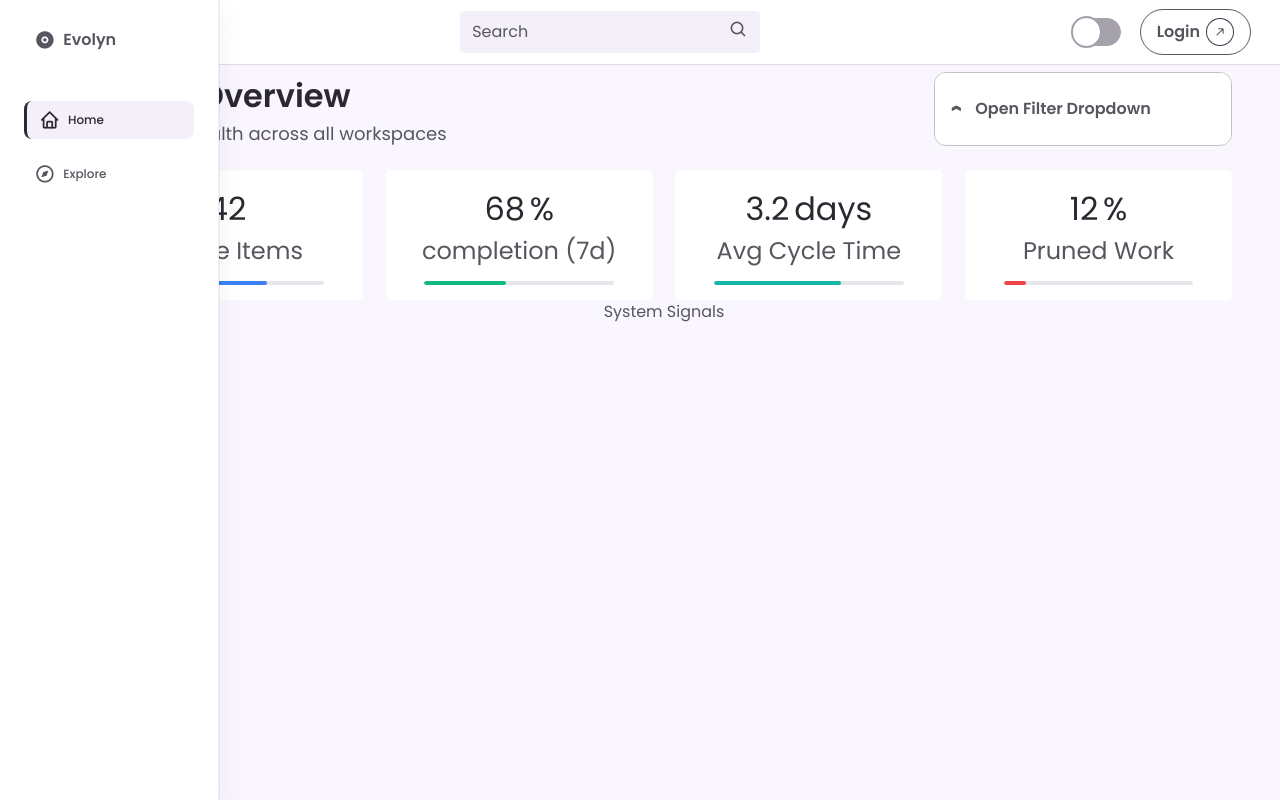
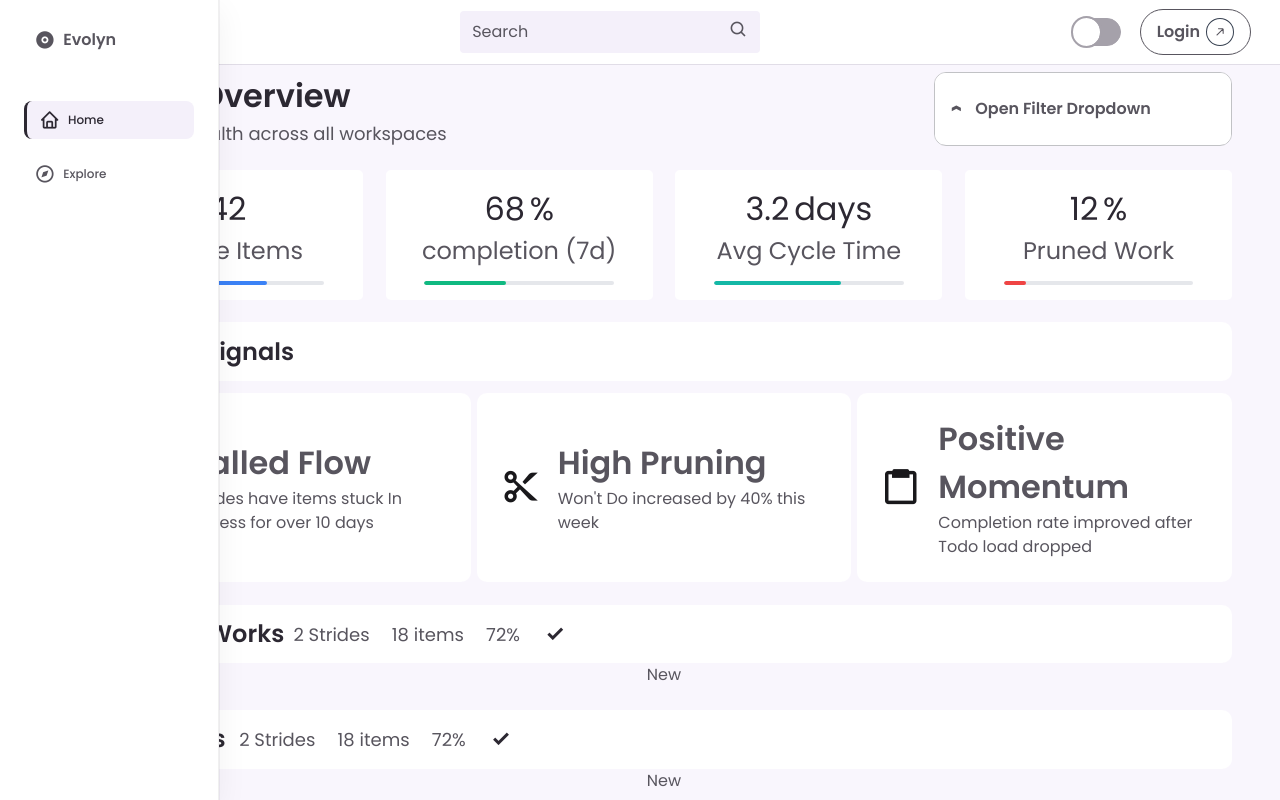
Before and after one commit to ISHariharan/Evolyn, a React (Create React App) app: page /stride/dashboard in a window 1280 px wide. Built offline with nearby package versions, Linux system fonts and the light colour scheme.

Commit message:
Change: StrideDashboard UI Creation

```diff
--- a/src/Pages/StrideDashBoard/StrideDashBoard.scss
+++ b/src/Pages/StrideDashBoard/StrideDashBoard.scss
@@ -173,6 +173,73 @@
     transition: width 0.4s ease;
 }
 
+.stridedashboard-table-header{
+  margin-top: 2%;
+}
+
+.stridebashboard-workspace-header-container,
+.stridedashboard-system-signals-header{
+  background-color : var(--container-color);
+  border-radius: 10px;
+  display: flex;
+  gap: 2%;
+  justify-content: left;
+  align-items: center;
+  font-size: 24px;
+  font-weight: bolder;
+  color : var(--first-color);
+  padding: 1%;
+}
+
+.stridedashboard-system-signals-container{
+  display : flex;
+  justify-content: space-between;
+}
+
+.stridedashboard-system-signals-board{
+  background-color: var(--container-color);
+  padding: 2%;
+  margin-top: 1%;
+  display: flex;
+  gap: 5%;
+  width: 33%;
+  align-items: center;
+  border-radius: 10px;
+}
+
+.system-signals-icon{
+  font-size: 42px;
+  color: var(--title-color);
+}
+
+.stridedashboard-system-signals-content{
+  display: block;
+  text-align: left;
+}
+
+.stridedashboard-system-signals-content-header{
+  font-size: 32px;
+  font-weight: bolder;
+}
+
+.stridedashboard-workspace-header{
+  display: flex;
+  align-items: center;
+  gap: 8%;
+}
+
+.stridedashboard-workspace-stride-items,
+.stridedashboard-workspace-percentage,
+.stridedashboard-workspace-stride-count{
+  font-weight: normal;
+  font-size: 18px;
+  color: var(--text-color);
+}
+
+.stridedashboard-workspace-status-icon{
+  font-weight: bold;
+}
+
 @media screen and (max-width: 1024px){
     .stride-dashboard-overview-container{
         display : flex;
--- a/src/Pages/StrideDashBoard/StrideDashBoard.tsx
+++ b/src/Pages/StrideDashBoard/StrideDashBoard.tsx
@@ -4,6 +4,7 @@ const StrideDashBoard = () => {
   const value = 70;
   const color = "#3B82F6";
   const safeValue = Math.min(100, Math.max(0, value));
+  const percentage  = 72;
 
   const strideWorkspaceOverview = [
     {
@@ -43,14 +44,17 @@ const StrideDashBoard = () => {
       tableHeader : "System Signals",
       tableContent : [
         {
+          contentIcon : "bx bx-error-alt",
           contentHeader : "Stalled Flow",
           contentDescription : "2 strides have items stuck In Progress for over 10 days",
         },
         {
+          contentIcon : "bx bx-cut",
           contentHeader : "High Pruning",
           contentDescription : "Won't Do increased by 40% this week",
         },
         {
+          contentIcon : "bx bx-clipboard",
           contentHeader : "Positive Momentum",
           contentDescription : "Completion rate improved after Todo load dropped",
         }
@@ -87,7 +91,7 @@ const StrideDashBoard = () => {
       ]
     },
     {
-      workspaceTitle : "DeepWorks",
+      workspaceTitle : "Fitness",
       workspaceIcon : "",
       strides : [
         {
@@ -201,10 +205,46 @@ const StrideDashBoard = () => {
         ))}
       </div>
       {strideTableContent.map((item, index) => (
-          <div className="stridedashboard-table-header">
-            {item.tableHeader && (
-              <div>{item.tableHeader}</div>
-            )}
+          <div>
+            <div className="stridedashboard-table-header">
+              {item.tableHeader && (
+                <div className="stridedashboard-system-signals-header">{item.tableHeader}</div>
+              )}
+              {item.workspaceTitle && (
+                <div className="stridebashboard-workspace-header-container">
+                  <div className="stridedashboard-workspace-header">
+                    <div className="bx bx-desktop"></div>
+                    <div>{item.workspaceTitle}</div>
+                  </div>
+                  <div className="stridedashboard-workspace-stride-count">2 Strides</div>
+                  <div className="stridedashboard-workspace-stride-items">18 items</div>
+                  <div className="stridedashboard-workspace-percentage">{percentage}%</div>
+                  {percentage > 60 ? (
+                    <div className="stridedashboard-workspace-status-icon bx bx-check"></div>
+                  ) : (
+                    <div className="stridedashboard-workspace-status-icon bx bx-x"></div>
+                  )}
+                </div>
+              )}
+            </div>
+            <div className="stridedashboard-table-content">
+              {item.tableHeader && (
+                <div className="stridedashboard-system-signals-container">
+                  {item.tableContent.map((row, index) => (
+                    <div className="stridedashboard-system-signals-board" key={index}>
+                      <div className={`${row.contentIcon} system-signals-icon`}></div>
+                      <div className="stridedashboard-system-signals-content">
+                        <div className="stridedashboard-system-signals-content-header">{row.contentHeader}</div>
+                        <div className="stridedashboard-system-signals-content-description">{row.contentDescription}</div>
+                      </div>
+                    </div>
+                  ))}
+                </div>
+              )}
+              {item.workspaceTitle && (
+                <div>New</div>
+              )}
+            </div>
           </div>
       ))}
     </div>
```
